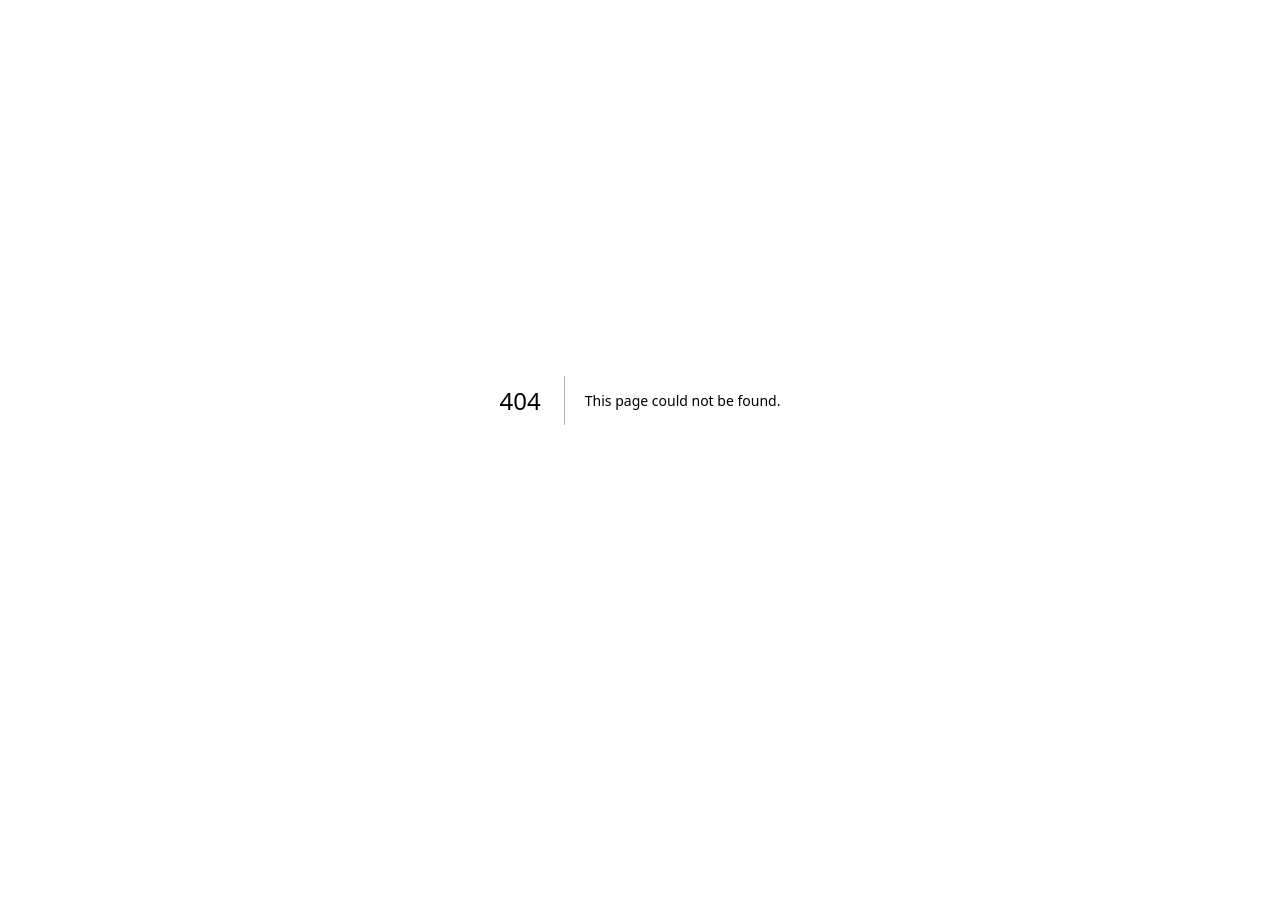
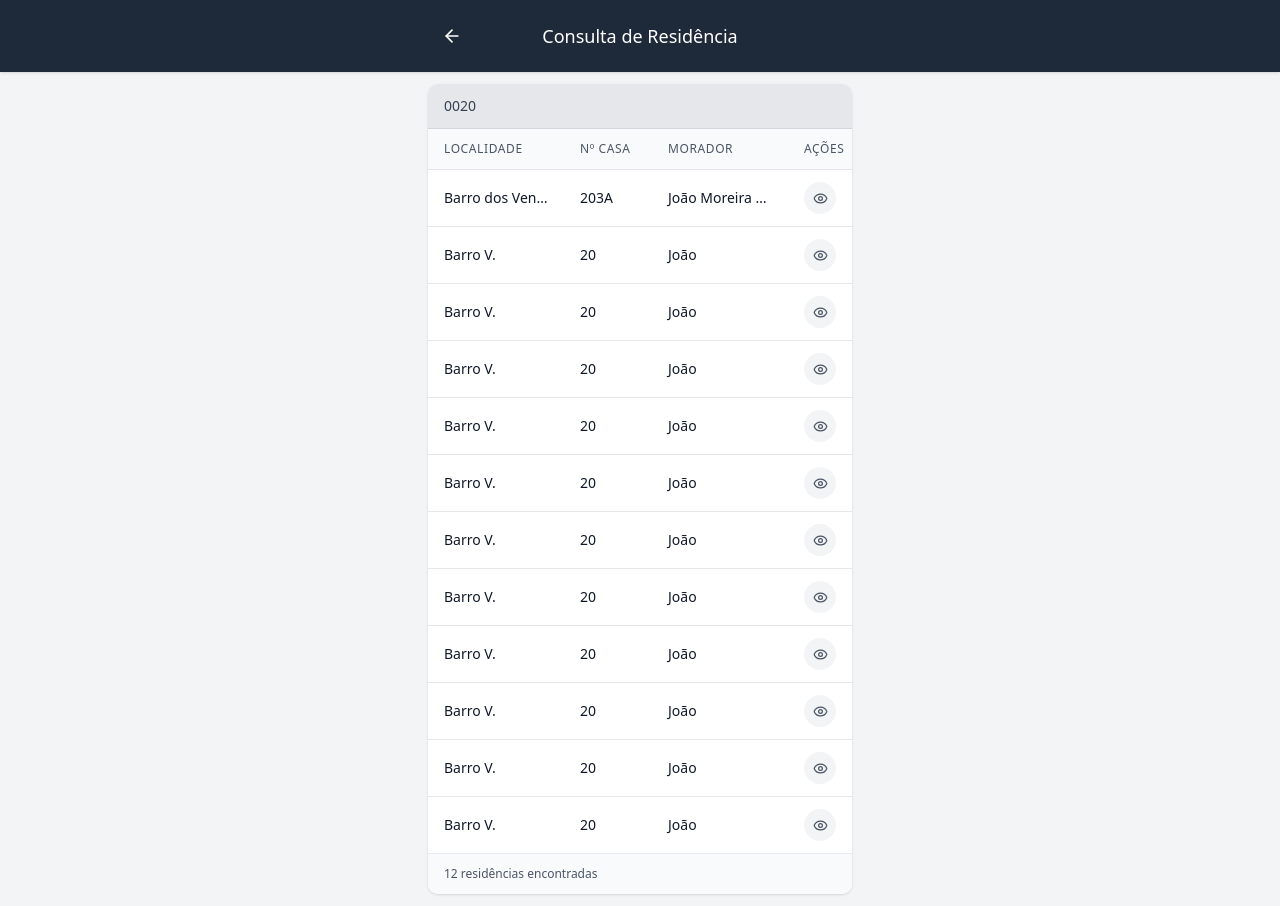
Before and after one commit to Fconeto/SIGEN, a Next.js app in the folder sigen-frontend/: page /chief-agent/residence-infos in a window 1280 px wide. Before the commit this address had no page. Before the commit the page ends 800 px from the top, so only its background shows below. Built offline with nearby package versions, Linux system fonts and the light colour scheme.

Commit message:
Adição de validação nos campos de busca, ajustes e melhorias no componente de tabela

```diff
--- /dev/null
+++ b/sigen-frontend/src/app/chief-agent/residence-infos/page.tsx
@@ -0,0 +1,5 @@
+import ResidenceInfos from "@/app_features/residence-infos/residence-infos";
+
+export default function ResidenceInfosPage() {
+  return <ResidenceInfos></ResidenceInfos>;
+}
--- a/sigen-frontend/src/app_features/residence-consult/residence-consult.tsx
+++ b/sigen-frontend/src/app_features/residence-consult/residence-consult.tsx
@@ -38,20 +38,29 @@ export default function ResidenceConsult(){
       locationId: [
         validators.required("Campo obrigatório"),
       ],
-      filterOption: [
-        validators.required("Campo obrigatório"),
-      ],
       nomeMorador: [
-        (value, formValues) =>
-          formValues.filterOption === "nomeMorador" && !value
-            ? "Campo obrigatório"
-            : undefined,
+      (value, formValues) => {
+        if (formValues.filterOption === "nomeMorador") {
+          if (!value)
+            return "Campo obrigatório";
+
+          if (/\d/.test(value))
+            return "O campo nome não pode conter números";
+        }
+        return undefined;
+      },
     ],
       bairro: [
-        (value, formValues) =>
-          formValues.filterOption === "bairro" && !value
-            ? "Campo obrigatório"
-            : undefined,
+        (value, formValues) => {
+          if (formValues.filterOption === "bairro") {
+            if(!value)
+              return "Campo obrigatório"
+
+          if (/\d/.test(value))
+              return "O campo bairro não pode conter números";
+          }
+          return undefined;
+        }
       ],
       numeroCasa: [
         (value, formValues) =>
@@ -92,7 +101,7 @@ export default function ResidenceConsult(){
     console.log("Form Data:", values);
     setIsLoading(false);
 
-    router.push('/residence-infos');
+    router.push('/chief-agent/residence-infos');
   };
 
   const renderDropboxInputFilter = () => {
@@ -103,6 +112,22 @@ export default function ResidenceConsult(){
 
     const inputId = selectedOption.value as keyof ResidenceConsult;
     const inputLabel = selectedOption.fieldLabel ?? "";
+
+    const validatorInput = (e: React.ChangeEvent<HTMLInputElement>) => {
+      const { value } = e.target;
+
+      if (inputId === "nomeMorador") {
+        const removeNumbers = value.replace(/\d/g, '');
+        handleChange(inputId, removeNumbers);
+      }
+      else if (inputId === "bairro") {
+        const removeNumbers = value.replace(/\d/g, '');
+        handleChange(inputId, removeNumbers);
+      }
+      else {
+        handleChange(inputId, value);
+      }
+  };
 
     return (
       <SigenFormField
--- a/sigen-frontend/src/app_features/residence-infos/residence-infos.tsx
+++ b/sigen-frontend/src/app_features/residence-infos/residence-infos.tsx
@@ -21,10 +21,10 @@ useEffect(() => {
     const searchResults = async () => {
       setLoading(true);
 
-      await new Promise(resolve => setTimeout(resolve, 1000));
+      await new Promise(resolve => setTimeout(resolve, 600));
 
       const mockData: ResidenceInfos[] = [
-        { id: "1", location: "Barro dos Venâncios", numeroCasa: "20", nomeMorador: "João Moreira da Silva" },
+        { id: "1", location: "Barro dos Venâncios", numeroCasa: "203A", nomeMorador: "João Moreira da Silva" },
         { id: "2", location: "Barro V.", numeroCasa: "20", nomeMorador: "João" },
         { id: "3", location: "Barro V.", numeroCasa: "20", nomeMorador: "João" },
         { id: "4", location: "Barro V.", numeroCasa: "20", nomeMorador: "João" },
@@ -48,20 +48,25 @@ useEffect(() => {
 if (loading) {
     return (
       <SigenAppLayout
-        headerTitle="Informações de Residências"
+        headerTitle="Consulta de Residência"
         showBackButton
         onBackClick={() => router.back()}
       >
         <div className="flex items-center justify-center h-64">
-          <div className="animate-spin rounded-full h-8 w-8 border-b-2 border-blue-600"></div>
+          <div className="animate-spin rounded-full h-8 w-8 border-b-2 border-gray-800"></div>
         </div>
       </SigenAppLayout>
     );
   }
 
+  const showResidence = (id: string) => {
+    console.log("Vizualizar detalhes da residência:", id);
+    router.push(`/chief-agent/residence-details/${id}`);
+  };
+
   return (
     <SigenAppLayout
-      headerTitle="Informações de Residências"
+      headerTitle="Consulta de Residência"
       showBackButton
       onBackClick={() => router.back()}
       padding="sm"
@@ -69,8 +74,8 @@ if (loading) {
       <div className="space-y-4">
         <SigenTable
           residences={residences}
-          locationid="00001 CUPIM"
-          //onViewDetails={handleViewDetails}
+          locationid="0020"
+          viewResidence={showResidence}
         />
       </div>
     </SigenAppLayout>
--- a/sigen-frontend/src/components/sigen-table.tsx
+++ b/sigen-frontend/src/components/sigen-table.tsx
@@ -1,45 +1,45 @@
 import type React from "react";
-import { Eye } from "lucide-react";
+import { Eye } from "lucide-react"
 import { cn } from "@/lib/utils";
 
 interface ResidenceInfos {
-  id: string;
-  location: string;
-  numeroCasa: string;
-  nomeMorador: string;
+  id: string
+  location: string
+  numeroCasa: string
+  nomeMorador: string
 }
 
 interface ResidenceTableProps {
-  residences: ResidenceInfos[];
-  locationid?: string;
-  onViewDetails?: (residenceId: string) => void;
-  className?: string;
+  residences: ResidenceInfos[]
+  locationid?: string
+  viewResidence?: (id: string) => void
+  className?: string
 }
 
 export function SigenTable({
   residences,
   locationid,
-  onViewDetails,
+  viewResidence,
   className,
 }: ResidenceTableProps) {
   return (
-    <div
-      className={cn("bg-white rounded-lg shadow-sm overflow-hidden", className)}
-    >
+    <div className={cn("bg-white rounded-lg shadow-sm overflow-hidden", className)}>
       {locationid && (
         <div className="bg-gray-200 px-4 py-3 border-b border-gray-300">
-          <h3 className="text-sm font-medium text-gray-700">{locationid}</h3>
+          <h3 className="text-sm font-medium text-gray-700">
+            {locationid}
+          </h3>
         </div>
       )}
 
       <div className="overflow-x-auto">
-        <table className="w-full">
+        <table className="w-full table-fixed">
           <thead>
             <tr className="bg-gray-50 border-b border-gray-200">
               <th className="px-4 py-3 text-left text-xs font-medium text-gray-600 uppercase tracking-wider">
                 Localidade
               </th>
-              <th className="px-4 py-3 text-left text-xs font-medium text-gray-600 uppercase tracking-wider">
+              <th className="w-22 px-4 py-3 text-left text-xs font-medium text-gray-600 uppercase tracking-wider">
                 Nº Casa
               </th>
               <th className="px-4 py-3 text-left text-xs font-medium text-gray-600 uppercase tracking-wider">
@@ -66,22 +66,22 @@ export function SigenTable({
                     index % 2 === 0 ? "bg-white" : "bg-gray-25"
                   )}
                 >
-                  <td className="px-4 py-3 text-sm text-gray-900">
-                    {residence.location}
+                  <td className="truncate px-4 py-3 text-sm text-gray-900">
+                      {residence.location}
                   </td>
                   <td className="px-4 py-3 text-sm text-gray-900">
                     {residence.numeroCasa}
                   </td>
-                  <td className="px-4 py-3 text-sm text-gray-900">
+                  <td className="truncate px-4 py-3 text-sm text-gray-900">
                     {residence.nomeMorador}
                   </td>
                   <td className="px-4 py-3 text-center">
                     <button
-                      onClick={() => onViewDetails?.(residence.id)}
+                      onClick={() => viewResidence?.(residence.id)}
                       className="inline-flex items-center justify-center w-8 h-8 rounded-full bg-gray-100 hover:bg-gray-200 text-gray-600 hover:text-gray-800 transition-colors"
                       title="Visualizar detalhes"
                     >
-                      <Eye size={16} />
+                      <Eye size={15} />
                     </button>
                   </td>
                 </tr>
@@ -94,8 +94,7 @@ export function SigenTable({
       {residences.length > 0 && (
         <div className="bg-gray-50 px-4 py-3 border-t border-gray-200">
           <p className="text-xs text-gray-600">
-            {residences.length} residência{residences.length !== 1 ? "s" : ""}{" "}
-            encontrada{residences.length !== 1 ? "s" : ""}
+            {residences.length} residência{residences.length !== 1 ? 's' : ''} encontrada{residences.length !== 1 ? 's' : ''}
           </p>
         </div>
       )}
```
Lines whose indentation alone changed are shown as unchanged.
